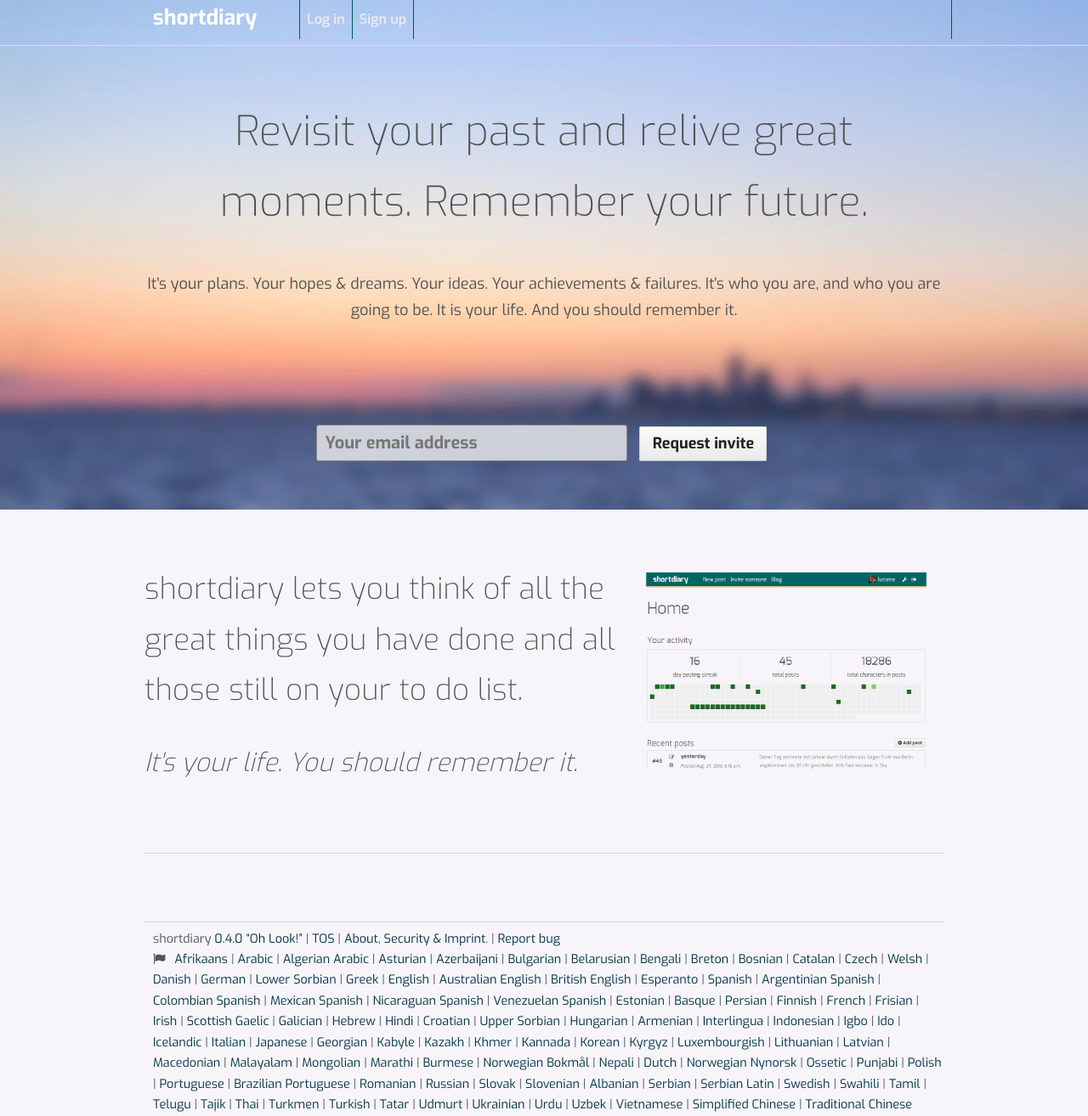
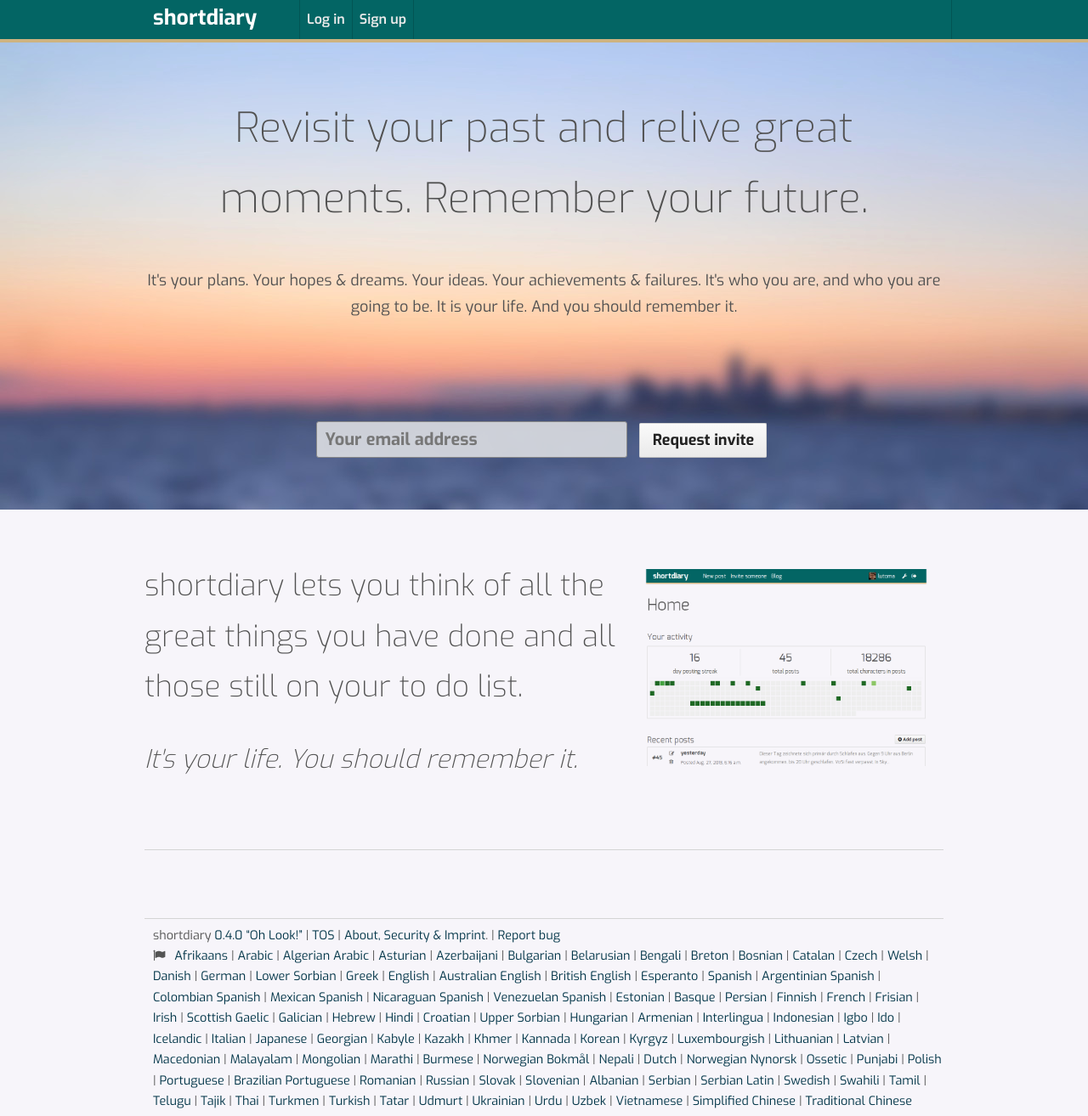
Before and after one commit to lutoma/shortdiary-web, a Django app: template templates/frontpage.html in a window 1280 px wide. Shown: the whole page at 85% size. Run offline with Django 3.2, Linux system fonts and the light colour scheme; the template is opened without the code that fills it, so the values that code supplies are empty; some libraries are stand-ins or nearby versions.

Commit message:
Remove special top menu from frontpage

```diff
--- a/static/css/frontpage.css
+++ b/static/css/frontpage.css
@@ -1,12 +1,6 @@
 body {
 	background: url(../img/frontpage-bg-jumbotron.jpg) #F7F5FA no-repeat;
 	background-size: auto 600px;
-}
-
-#top-block {
-	background: none;
-	padding-bottom: 7px;
-	border-bottom: 1px solid #ddd;
 }
 
 #jumbotron {
--- a/static/css/main.css
+++ b/static/css/main.css
@@ -188,7 +188,7 @@ div.border {
 div[role=main] {
 	margin: 0 auto;
 	max-width: 940px;
-	margin-top: 26px;
+	margin-top: 40px;
 }
 
 .right {
--- a/templates/base.html
+++ b/templates/base.html
@@ -77,7 +77,7 @@
 			</div>
 		</div>
 		<div role="main">
-			{% block maintitle %}<h1 id="title">{{ title }}</h1>{% endblock %}
+			{% block maintitle %}{% endblock %}
 
 			{% block content %}
 				{% if content %}
--- a/templates/edit_post.html
+++ b/templates/edit_post.html
@@ -49,8 +49,6 @@
 		}
 	</style>
 {% endblock %}
-
-{% block maintitle %}<h1 id="title">Chronicle <span id='title-light'>your adventures</span></h1>{% endblock %}
 
 {%block content %}
 	<!--
```
